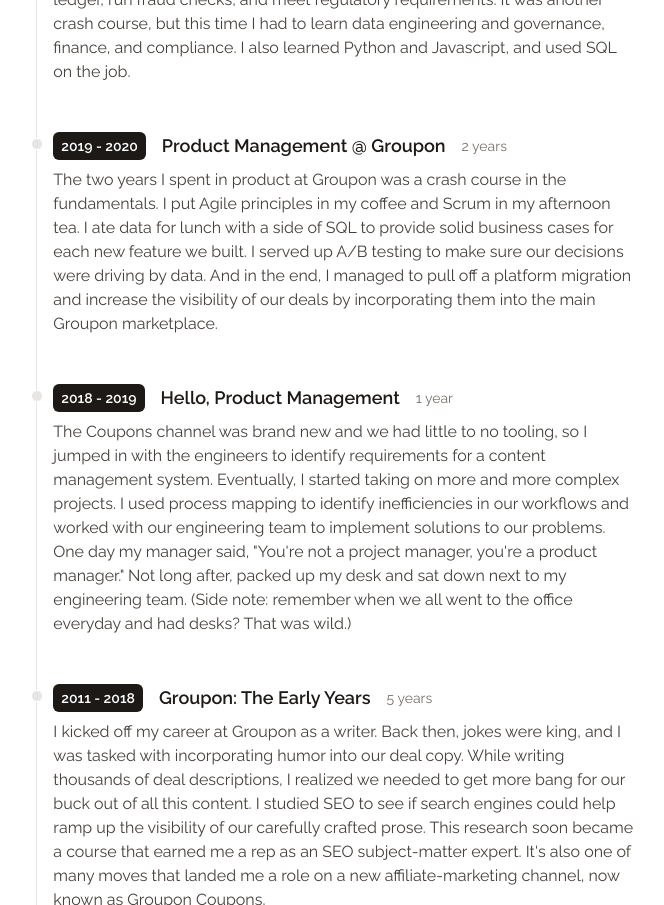
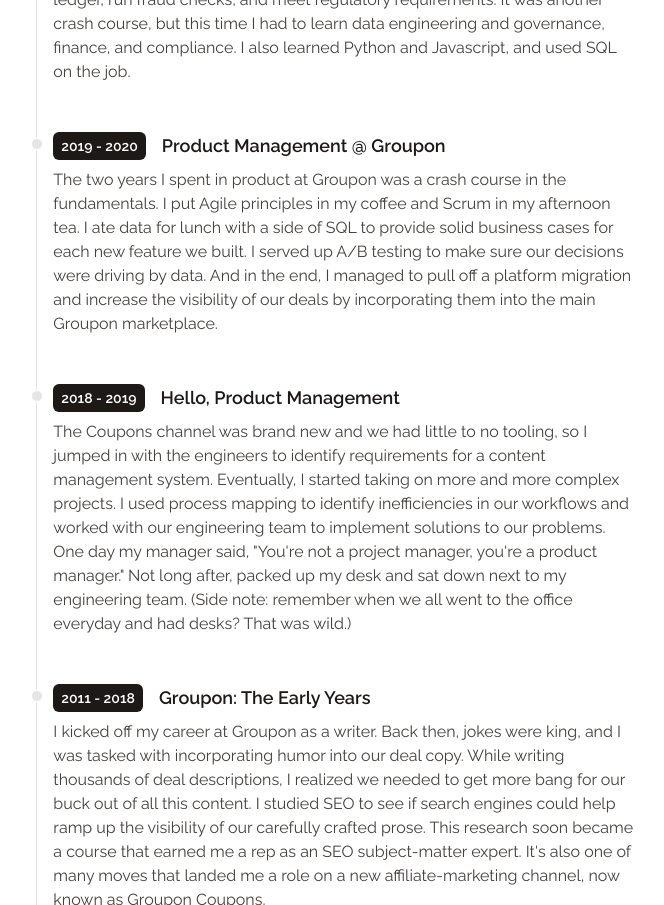
Before and after one commit to gaylem/gaylem.github.io, a React (Vite) app: page / in a window 1280 px wide. Shown: the part 2780-3685 px from the top of the page, without its empty margins (305-969 px from the left). Built offline with nearby package versions, Linux system fonts and the light colour scheme; no server answers.

Commit message:
Remove duration from timeline

```diff
--- a/data/timeline.js
+++ b/data/timeline.js
@@ -2,31 +2,26 @@ export default [
   {
     year: 'Today',
     title: 'Software Engineer',
-    duration: '1 year',
     details: "As a PM-turned-Engineer, I always build holistically and with the customer in mind. I'm active in the open source community and love solving problems with code. My skills span everything from React and Tailwind to Docker, Kubernetes, and AWS. Click around on my portfolio above to take a look at some of my projects, and use the contact form below if you want to reach out!",
   },
   {
     year: '2020 - 2023',
     title: 'Capital One & Coding',
-    duration: '2 years',
     details: 'My work at Groupon had been largely frontend-focused, so I accepted a role at Capital One with a data engineering team to experience another side of the stack. We used AWS services and in-house tools to build 25+ data pipelines (there were so many, I honestly lost count). We used these to receive data from an outside vendor and transform it so our internal teams could balance our ledger, run fraud checks, and meet regulatory requirements. It was another crash course, but this time I had to learn data engineering and governance, finance, and compliance. I also learned Python and Javascript, and used SQL on the job.',
   },
   {
     year: '2019 - 2020',
     title: 'Product Management @ Groupon',
-    duration: '2 years',
     details: 'The two years I spent in product at Groupon was a crash course in the fundamentals. I put Agile principles in my coffee and Scrum in my afternoon tea. I ate data for lunch with a side of SQL to provide solid business cases for each new feature we built. I served up A/B testing to make sure our decisions were driving by data. And in the end, I managed to pull off a platform migration and increase the visibility of our deals by incorporating them into the main Groupon marketplace.',
   },
   {
     year: '2018 - 2019',
     title: 'Hello, Product Management',
-    duration: '1 year',
     details: 'The Coupons channel was brand new and we had little to no tooling, so I jumped in with the engineers to identify requirements for a content management system. Eventually, I started taking on more and more complex projects. I used process mapping to identify inefficiencies in our workflows and worked with our engineering team to implement solutions to our problems. One day my manager said, "You\'re not a project manager, you\'re a product manager." Not long after, packed up my desk and sat down next to my engineering team. (Side note: remember when we all went to the office everyday and had desks? That was wild.)',
   },
   {
     year: '2011 - 2018',
     title: 'Groupon: The Early Years',
-    duration: '5 years',
     details: "I kicked off my career at Groupon as a writer. Back then, jokes were king, and I was tasked with incorporating humor into our deal copy. While writing thousands of deal descriptions, I realized we needed to get more bang for our buck out of all this content. I studied SEO to see if search engines could help ramp up the visibility of our carefully crafted prose. This research soon became a course that earned me a rep as an SEO subject-matter expert. It's also one of many moves that landed me a role on a new affiliate-marketing channel, now known as Groupon Coupons.",
   },
 ];
--- a/src/components/Timeline.jsx
+++ b/src/components/Timeline.jsx
@@ -9,7 +9,7 @@ function Timeline() {
       <div className='w-full md:w-7/12'>
         <Title>My Story</Title>
         {timeline.map(item => (
-          <TimelineItem year={item.year} title={item.title} duration={item.duration} details={item.details} />
+          <TimelineItem year={item.year} title={item.title} details={item.details} />
         ))}
       </div>
     </div>
--- a/src/components/TimelineItem.jsx
+++ b/src/components/TimelineItem.jsx
@@ -8,7 +8,6 @@ function TimelineItem({ year, title, duration, details }) {
         <p className='flex flex-wrap gap-4 flex-row items-center justify-start text-xs md:text-sm'>
           <span className='inline-block px-2 py-1 font-semibold text-white dark:text-stone-900 bg-stone-900 dark:bg-white rounded-md'>{year}</span>
           <h3 className='text-lg font-semibold text-stone-900 dark:text-white'>{title}</h3>
-          <div className='my-1 text-sm font-normal leading-none text-stone-500 dark:text-stone-400'>{duration}</div>
         </p>
         <p className='my-2 text-base font-normal text-stone-700 dark:text-stone-300'>{details}</p>
       </li>
```
